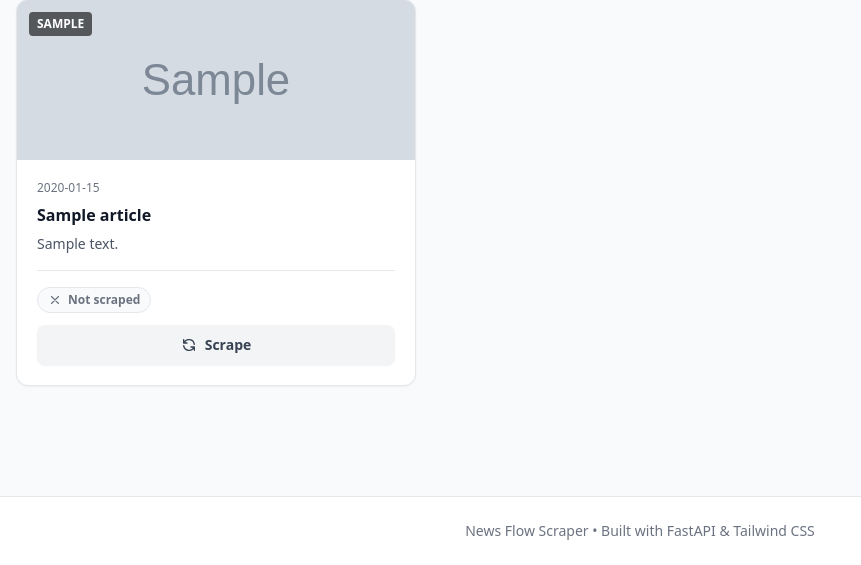
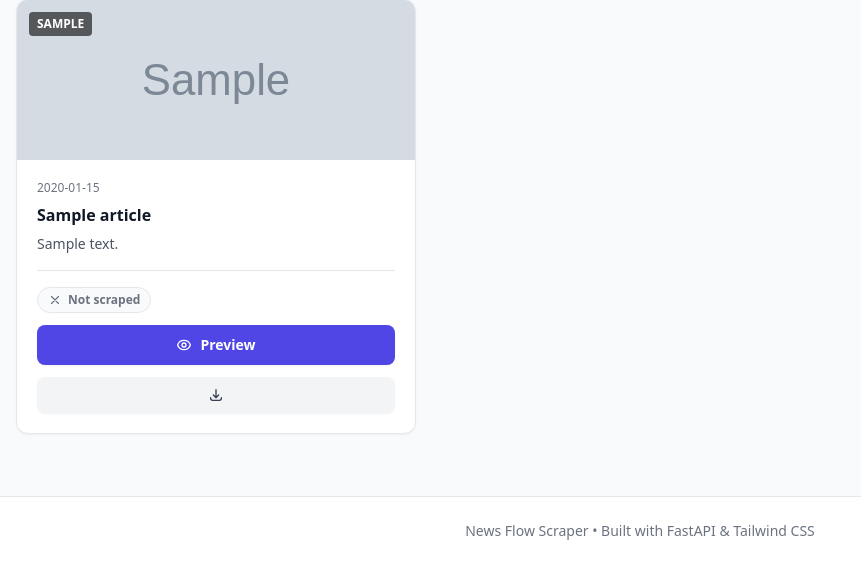
Before and after one commit to MidHunterX/News-Flow, a FastAPI app: page /publication in a window 1280 px wide. Shown: the part 235-800 px from the top of the page, without its empty margins (0-861 px from the left). Run offline with FastAPI, Linux system fonts and the light colour scheme; data comes from the database, SQL or seed files in the repository; tables that the repository leaves empty hold one stand-in row (values such as "Sample post"); grey boxes marked "Sample" are stand-in pictures; some libraries are stand-ins or nearby versions.

Commit message:
💄 feat(ui): unified scrape/refresh buttons for publisher

```diff
--- a/templates/publication.html
+++ b/templates/publication.html
@@ -39,13 +39,18 @@
     </svg>
   {% endmacro %}
 
+  {% macro download_icon() %}
+    <svg class="w-4 h-4" fill="none" stroke="currentColor" viewBox="0 0 24 24">
+      <path stroke-linecap="round" stroke-linejoin="round" stroke-width="2" d="M4 16v1a3 3 0 003 3h10a3 3 0 003-3v-1m-4-4l-4 4m0 0l-4-4m4 4V4"></path>
+    </svg>
+  {% endmacro %}
+
   <!-- Preview (GET /article/<id>, workspace-aware via ?day=) and Scrape
        (POST /api/articles/<id>/scrape — saves the page but never accepts).
        Preview renders nothing for an article that was never scraped
        locally: there is no content to open, so Scrape is the only action
        that makes sense. compact=True renders the icon-only pair. -->
   {% macro preview_button(card, compact=False) %}
-    {% if card.word_count is not none %}
     {% set preview_href = "/article/" ~ card.item.id ~ "?day=" ~ selected_day %}
     {% if compact %}
       <a href="{{ preview_href }}" title="Preview the scraped article"
@@ -59,7 +64,6 @@
         <span>Preview</span>
       </a>
     {% endif %}
-    {% endif %}
   {% endmacro %}
 
   {% macro scrape_button(card, compact=False) %}
@@ -71,20 +75,11 @@
         {{ refresh_icon() }}
       </button>
     {% else %}
-      {% if card.word_count is not none %}
       <button type="button" title="Scrape the article page (does not accept it)"
               onclick="postAction('{{ scrape_href }}', event)"
               class="flex items-center justify-center gap-2 px-4 py-2.5 bg-gray-100 text-gray-700 hover:bg-indigo-600 hover:text-white font-semibold rounded-lg transition shadow-sm hover:shadow-md text-sm dark:bg-gray-700 dark:text-gray-300 dark:hover:bg-indigo-500 dark:hover:text-white">
-          {{ refresh_icon() }}
+        {% if card.word_count is not none %} {{ refresh_icon() }} {% else %} {{ download_icon() }} {% endif %}
       </button>
-      {% else %}
-        <button type="button" title="Scrape the article page (does not accept it)"
-                onclick="postAction('{{ scrape_href }}', event)"
-                class="flex items-center justify-center gap-2 px-4 py-2.5 bg-gray-100 text-gray-700 hover:bg-indigo-600 hover:text-white font-semibold rounded-lg transition shadow-sm hover:shadow-md text-sm dark:bg-gray-700 dark:text-gray-300 dark:hover:bg-indigo-500 dark:hover:text-white">
-          {{ refresh_icon() }}
-          <span>Scrape</span>
-        </button>
-      {% endif %}
     {% endif %}
   {% endmacro %}
 
@@ -239,7 +234,7 @@
       let originalHTML = "";
       if (btn) {
         originalHTML = btn.innerHTML;
-        btn.innerHTML = `${spinnerSVG} Scraping`;
+        btn.innerHTML = `${spinnerSVG}`;
         btn.disabled = true;
         btn.classList.add("opacity-50", "cursor-wait");
       }
```
Lines whose indentation alone changed are shown as unchanged.
